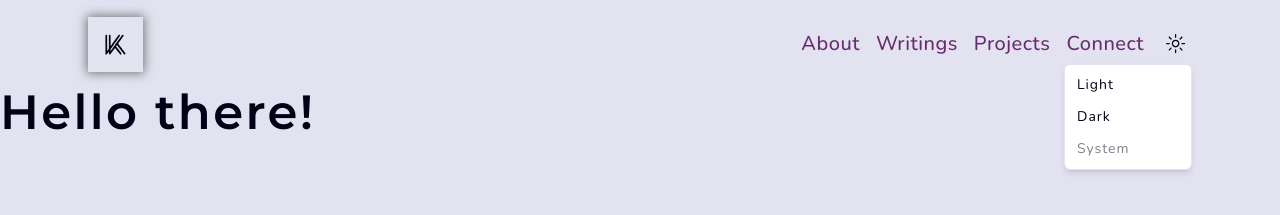
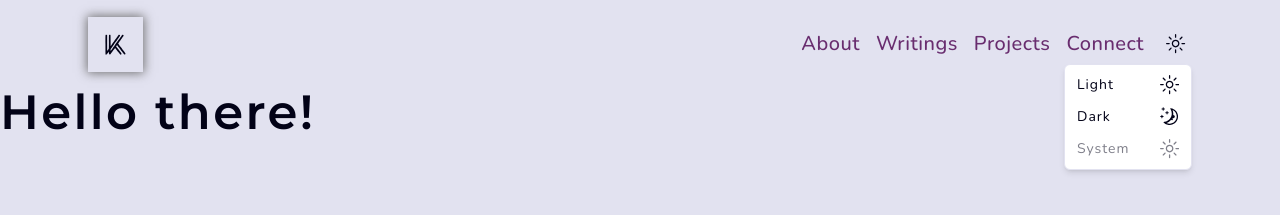
Before and after one commit to khinshankhan/www, a Next.js app: page / in a window 1280 px wide. Both pictures are taken after a click on the button "Toggle theme". Shown: the top 215 px of the page. Built offline with nearby package versions, Linux system fonts and the light colour scheme.

Commit message:
show theme icon next to theme option

```diff
--- a/components/layouts/base/toggles.tsx
+++ b/components/layouts/base/toggles.tsx
@@ -38,7 +38,7 @@ ModeButton.displayName = "ModeButton"
 /* NOTE: normally mode toggle would be 1 component but since the usage is split up, might as well */
 
 export function ModeToggleMobile() {
-  const { setTheme, theme } = useTheme()
+  const { setTheme, theme, systemTheme } = useTheme()
 
   return (
     <Drawer shouldScaleBackground>
@@ -59,8 +59,18 @@ export function ModeToggleMobile() {
                     variant="outline"
                     disabled={theme === themeOption}
                     onClick={() => setTheme(themeOption)}
+                    className="flex justify-between"
                   >
                     {capitalize(themeOption)}
+
+                    {(themeOption === "light" ||
+                      (themeOption === "system" && systemTheme === "light")) && (
+                      <SunIcon className="size-[1.2rem]" />
+                    )}
+                    {(themeOption === "dark" ||
+                      (themeOption === "system" && systemTheme === "dark")) && (
+                      <MoonIcon className="size-[1.2rem]" />
+                    )}
                   </Button>
                 </DrawerClose>
               ))}
@@ -73,7 +83,7 @@ export function ModeToggleMobile() {
 }
 
 export function ModeToggleDesktop() {
-  const { setTheme, theme } = useTheme()
+  const { setTheme, theme, systemTheme } = useTheme()
 
   return (
     <DropdownMenu modal={false}>
@@ -86,8 +96,16 @@ export function ModeToggleDesktop() {
             key={themeOption}
             disabled={theme === themeOption}
             onClick={() => setTheme(themeOption)}
+            className="flex justify-between"
           >
             {capitalize(themeOption)}
+
+            {(themeOption === "light" || (themeOption === "system" && systemTheme === "light")) && (
+              <SunIcon className="size-[1.2rem]" />
+            )}
+            {(themeOption === "dark" || (themeOption === "system" && systemTheme === "dark")) && (
+              <MoonIcon className="size-[1.2rem]" />
+            )}
           </DropdownMenuItem>
         ))}
       </DropdownMenuContent>
```
